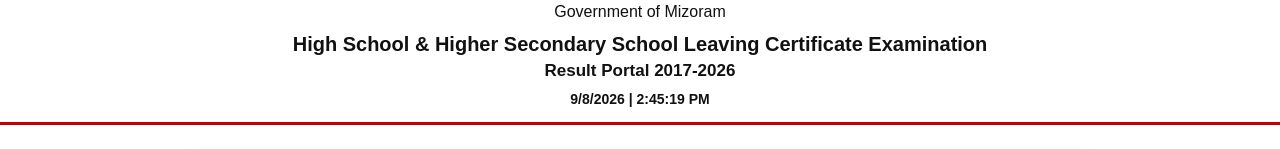
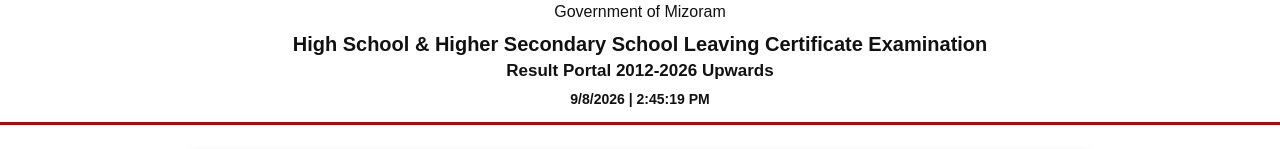
Before and after one commit to SamuelVlankx/rnbse-result, a website: page index.html in a window 1280 px wide. Shown: the part 162-311 px from the top of the page. Drawn offline with Linux system fonts and the light colour scheme.

Commit message:
Update index.html

```diff
--- a/index.html
+++ b/index.html
@@ -44,7 +44,7 @@
     </h2>
 
     <h3>
-        Result Portal 2017-2026
+        Result Portal 2012-2026 Upwards
     </h3>
 
     <div id="clock"></div>
```
